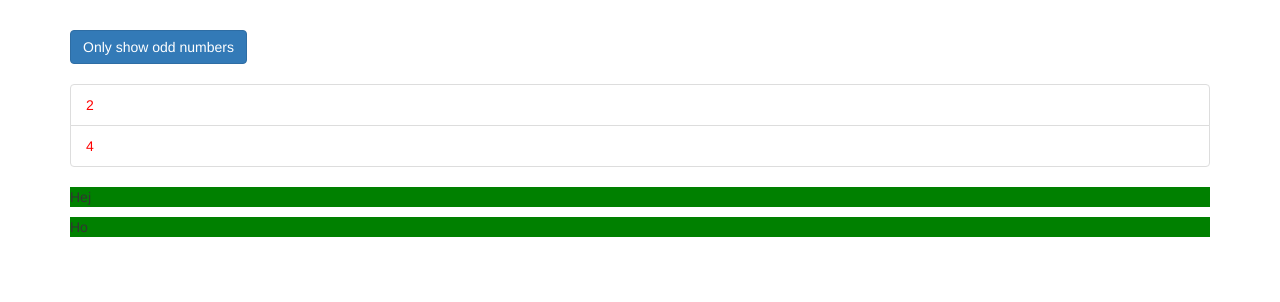
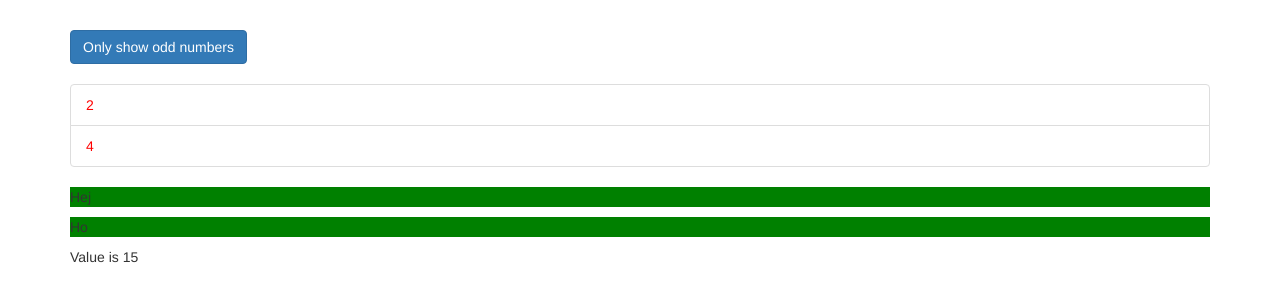
Before and after one commit to nmara/angular_directives, an Angular app: page / in a window 1280 px wide. Shown: the top 302 px of the page. Built offline with nearby package versions, Linux system fonts and the light colour scheme.

Commit message:
ngSwitch

```diff
--- a/src/app/app.component.html
+++ b/src/app/app.component.html
@@ -43,6 +43,12 @@
       <p appBetterHighlight [defaultColor]="'green'" [highlightColor]="'red'">
         Ho
       </p>
+      <div [ngSwitch]="value">
+        <p *ngSwitchCase="5">Value is 5</p>
+        <p *ngSwitchCase="10">Value is 10</p>
+        <p *ngSwitchCase="15">Value is 15</p>
+        <p *ngSwitchDefault>Value is default</p>
+      </div>
     </div>
   </div>
 </div>
--- a/src/app/app.component.ts
+++ b/src/app/app.component.ts
@@ -10,4 +10,5 @@ export class AppComponent {
   evenNumbers = [2, 4];
   oddNumbers = [1, 3, 5];
   onlyOdd = false;
+  value = 15;
 }
```
